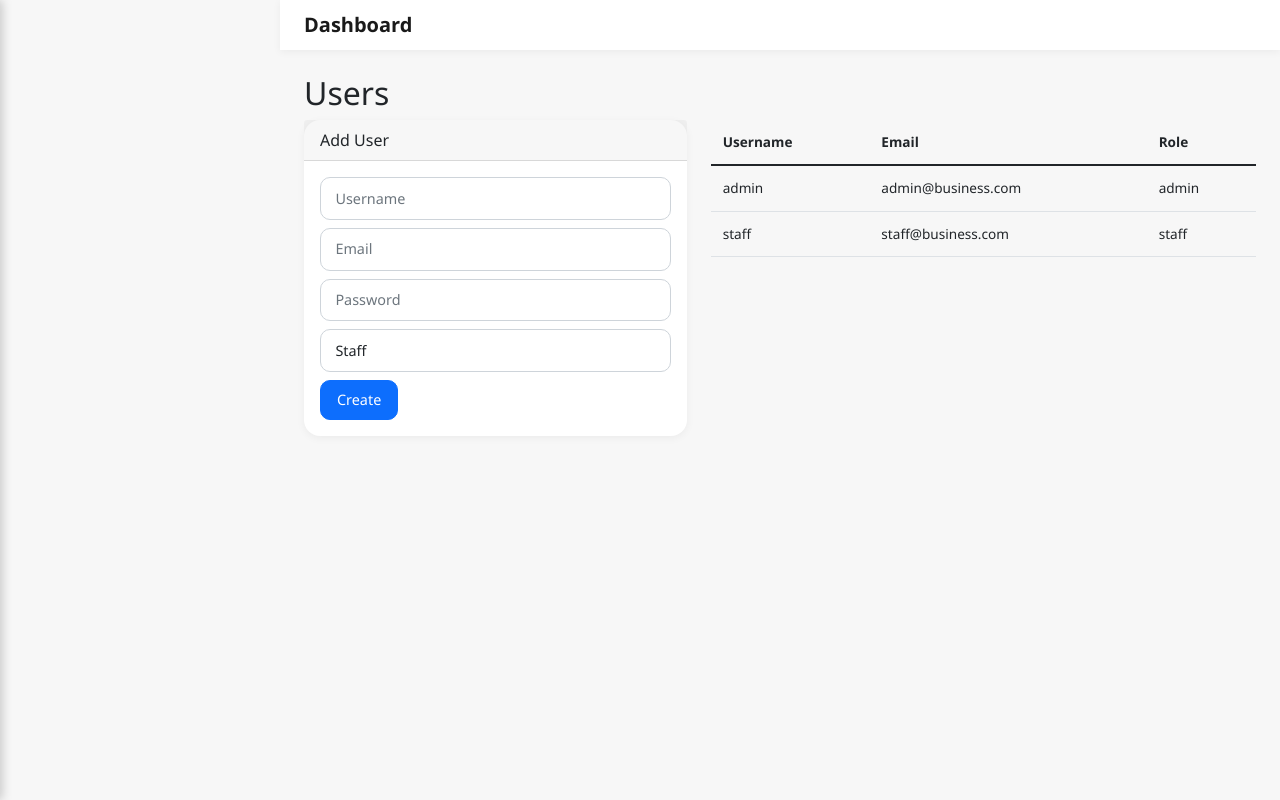
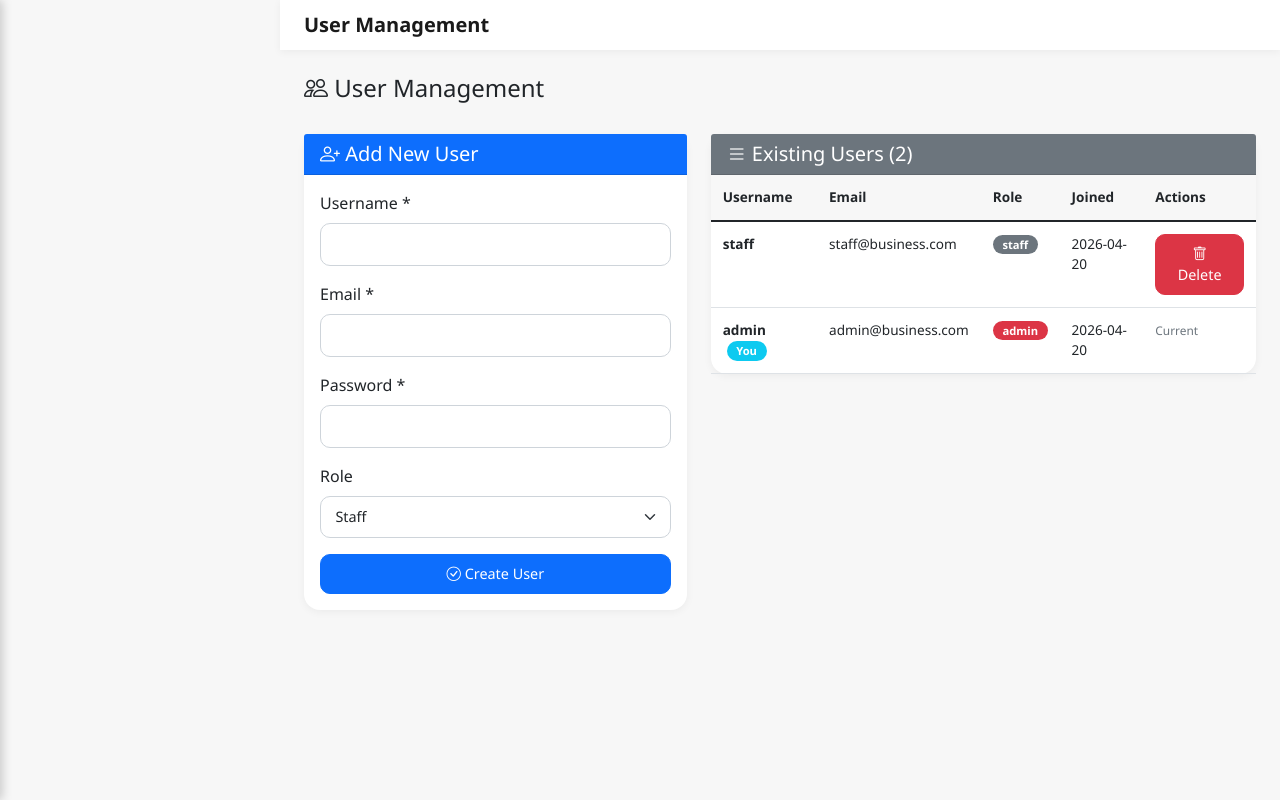
Before and after one commit to Eli-ops5/business-admin, a Flask app: page /users in a window 1280 px wide. Run offline with Flask 3, Linux system fonts and the light colour scheme; a user stored in the database is signed in; data comes from the database, SQL or seed files in the repository.

Commit message:
Add complete user management with delete functionality and error handling

```diff
--- a/app.py
+++ b/app.py
@@ -536,31 +536,124 @@ def reports():
                          completed_tasks=completed_tasks,
                          pending_tasks=pending_tasks)
 
+# ============ USER MANAGEMENT ROUTES ============
+
 @app.route('/users')
 @login_required
 def view_users():
+    """View all users (admin only)"""
     if current_user.role != 'admin':
-        flash('Access denied', 'danger')
+        flash('Access denied. Only admins can view users.', 'danger')
         return redirect(url_for('dashboard'))
-    users = User.query.all()
+    users = User.query.order_by(User.created_at.desc()).all()
     return render_template('users.html', users=users)
 
 @app.route('/user/create', methods=['POST'])
 @login_required
 def create_user():
+    """Create a new user (admin only)"""
     if current_user.role != 'admin':
-        flash('Access denied', 'danger')
+        flash('Access denied. Only admins can create users.', 'danger')
         return redirect(url_for('dashboard'))
-    user = User(
-        username=request.form['username'],
-        email=request.form['email'],
-        password=generate_password_hash(request.form['password']),
-        role=request.form['role'],
-        reminder_preference='email'
-    )
-    db.session.add(user)
-    db.session.commit()
-    flash(f'User {user.username} created!', 'success')
+
+    # Get form data
+    username = request.form.get('username', '').strip()
+    email = request.form.get('email', '').strip()
+    password = request.form.get('password', '')
+    role = request.form.get('role', 'staff')
+
+    # Validation
+    if not username or not email or not password:
+        flash('All fields are required.', 'danger')
+        return redirect(url_for('view_users'))
+
+    # Check if username already exists
+    existing_user = User.query.filter_by(username=username).first()
+    if existing_user:
+        flash(f'Username "{username}" already exists. Please choose a different username.', 'danger')
+        return redirect(url_for('view_users'))
+
+    # Check if email already exists
+    existing_email = User.query.filter_by(email=email).first()
+    if existing_email:
+        flash(f'Email "{email}" already exists. Please use a different email.', 'danger')
+        return redirect(url_for('view_users'))
+
+    # Password length validation
+    if len(password) < 4:
+        flash('Password must be at least 4 characters long.', 'danger')
+        return redirect(url_for('view_users'))
+
+    # Create new user
+    try:
+        user = User(
+            username=username,
+            email=email,
+            password=generate_password_hash(password),
+            role=role,
+            reminder_preference='email'
+        )
+
+        db.session.add(user)
+        db.session.commit()
+
+        flash(f'User "{user.username}" has been created successfully!', 'success')
+
+    except Exception as e:
+        db.session.rollback()
+        flash(f'Error creating user: {str(e)}', 'danger')
+
+    return redirect(url_for('view_users'))
+
+@app.route('/user/delete/<int:id>', methods=['POST'])
+@login_required
+def delete_user(id):
+    """Delete a user (admin only)"""
+    if current_user.role != 'admin':
+        flash('Access denied. Only admins can delete users.', 'danger')
+        return redirect(url_for('view_users'))
+
+    user_to_delete = User.query.get_or_404(id)
+
+    # Prevent admin from deleting themselves
+    if user_to_delete.id == current_user.id:
+        flash('You cannot delete your own account.', 'danger')
+        return redirect(url_for('view_users'))
+
+    # Prevent deleting the default admin account
+    if user_to_delete.username == 'admin':
+        flash('Cannot delete the default admin account.', 'danger')
+        return redirect(url_for('view_users'))
+
+    try:
+        username = user_to_delete.username
+
+        # Handle related records before deletion
+        # 1. Update budgets submitted by this user
+        Budget.query.filter_by(submitted_by=user_to_delete.id).update({'submitted_by': None})
+
+        # 2. Update meetings created by this user
+        Meeting.query.filter_by(created_by=user_to_delete.id).update({'created_by': None})
+
+        # 3. Update tasks assigned to this user
+        Task.query.filter_by(assigned_to=user_to_delete.id).update({'assigned_to': None})
+
+        # 4. Delete meeting attendance records
+        MeetingAttendance.query.filter_by(user_id=user_to_delete.id).delete()
+
+        # 5. Delete calendar events
+        CalendarEvent.query.filter_by(user_id=user_to_delete.id).delete()
+
+        # Finally delete the user
+        db.session.delete(user_to_delete)
+        db.session.commit()
+
+        flash(f'User "{username}" has been deleted successfully.', 'success')
+
+    except Exception as e:
+        db.session.rollback()
+        flash(f'Error deleting user: {str(e)}', 'danger')
+
     return redirect(url_for('view_users'))
 
 # Initialize database
--- a/templates/users.html
+++ b/templates/users.html
@@ -1,35 +1,128 @@
 {% extends "base.html" %}
+
+{% block page_title %}User Management{% endblock %}
+
 {% block content %}
-<h2>Users</h2>
+<div class="d-flex justify-content-between align-items-center mb-4">
+    <h4><i class="bi bi-people"></i> User Management</h4>
+</div>
+
 <div class="row">
-    <div class="col-md-5">
+    <!-- Add User Form -->
+    <div class="col-12 col-md-5 mb-4">
         <div class="card">
-            <div class="card-header">Add User</div>
+            <div class="card-header bg-primary text-white">
+                <h5 class="mb-0"><i class="bi bi-person-plus"></i> Add New User</h5>
+            </div>
             <div class="card-body">
                 <form method="POST" action="{{ url_for('create_user') }}">
-                    <input type="text" name="username" class="form-control mb-2" placeholder="Username" required>
-                    <input type="email" name="email" class="form-control mb-2" placeholder="Email" required>
-                    <input type="password" name="password" class="form-control mb-2" placeholder="Password" required>
-                    <select name="role" class="form-control mb-2">
+                    <div class="mb-3">
+                        <label class="form-label">Username *</label>
+                        <input type="text" name="username" class="form-control" required>
+                    </div>
+                    <div class="mb-3">
+                        <label class="form-label">Email *</label>
+                        <input type="email" name="email" class="form-control" required>
+                    </div>
+                    <div class="mb-3">
+                        <label class="form-label">Password *</label>
+                        <input type="password" name="password" class="form-control" required>
+                    </div>
+                    <div class="mb-3">
+                        <label class="form-label">Role</label>
+                        <select name="role" class="form-select">
                             <option value="staff">Staff</option>
                             <option value="admin">Admin</option>
                         </select>
-                    <button type="submit" class="btn btn-primary">Create</button>
+                    </div>
+                    <button type="submit" class="btn btn-primary w-100">
+                        <i class="bi bi-check-circle"></i> Create User
+                    </button>
                 </form>
             </div>
         </div>
     </div>
-    <div class="col-md-7">
-        <table class="table">
+
+    <!-- Users List -->
+    <div class="col-12 col-md-7">
+        <div class="card">
+            <div class="card-header bg-secondary text-white">
+                <h5 class="mb-0"><i class="bi bi-list"></i> Existing Users ({{ users|length }})</h5>
+            </div>
+            <div class="card-body p-0">
+                <div class="table-responsive">
+                    <table class="table table-hover mb-0">
                         <thead>
-                <tr><th>Username</th><th>Email</th><th>Role</th></tr>
+                            <tr>
+                                <th>Username</th>
+                                <th>Email</th>
+                                <th>Role</th>
+                                <th>Joined</th>
+                                <th>Actions</th>
                             </thead>
                         <tbody>
                             {% for user in users %}
-                <tr><td>{{ user.username }}</td><td>{{ user.email }}</td><td>{{ user.role }}</td></tr>
+                            <tr>
+                                <td>
+                                    <strong>{{ user.username }}</strong>
+                                    {% if user.id == current_user.id %}
+                                    <span class="badge bg-info ms-1">You</span>
+                                    {% endif %}
+                                </td>
+                                <td>{{ user.email }}</td>
+                                <td>
+                                    <span class="badge {% if user.role == 'admin' %}bg-danger{% else %}bg-secondary{% endif %}">
+                                        {{ user.role }}
+                                    </span>
+                                </td>
+                                <td class="small">{{ user.created_at.strftime('%Y-%m-%d') }}</td>
+                                <td>
+                                    {% if user.id != current_user.id %}
+                                    <button type="button" class="btn btn-sm btn-danger" onclick="confirmDelete({{ user.id }}, '{{ user.username }}')">
+                                        <i class="bi bi-trash"></i> Delete
+                                    </button>
+                                    {% else %}
+                                    <span class="text-muted small">Current</span>
+                                    {% endif %}
+                                </td>
+                            </tr>
                             {% endfor %}
                         </tbody>
                     </table>
                 </div>
             </div>
+        </div>
+    </div>
+</div>
+
+<!-- Delete Confirmation Modal -->
+<div class="modal fade" id="deleteModal" tabindex="-1">
+    <div class="modal-dialog">
+        <div class="modal-content">
+            <div class="modal-header bg-danger text-white">
+                <h5 class="modal-title"><i class="bi bi-exclamation-triangle"></i> Confirm Delete</h5>
+                <button type="button" class="btn-close" data-bs-dismiss="modal"></button>
+            </div>
+            <div class="modal-body">
+                <p>Are you sure you want to delete user <strong id="deleteUsername"></strong>?</p>
+                <p class="text-danger small">This action cannot be undone!</p>
+            </div>
+            <div class="modal-footer">
+                <form method="POST" action="" id="deleteForm">
+                    <button type="button" class="btn btn-secondary" data-bs-dismiss="modal">Cancel</button>
+                    <button type="submit" class="btn btn-danger">Yes, Delete User</button>
+                </form>
+            </div>
+        </div>
+    </div>
+</div>
+
+<script>
+function confirmDelete(userId, username) {
+    document.getElementById('deleteUsername').textContent = username;
+    document.getElementById('deleteForm').action = "{{ url_for('delete_user', id=0) }}".replace('0', userId);
+    var modal = new bootstrap.Modal(document.getElementById('deleteModal'));
+    modal.show();
+}
+</script>
 {% endblock %}
```
Lines whose indentation alone changed are shown as unchanged.
